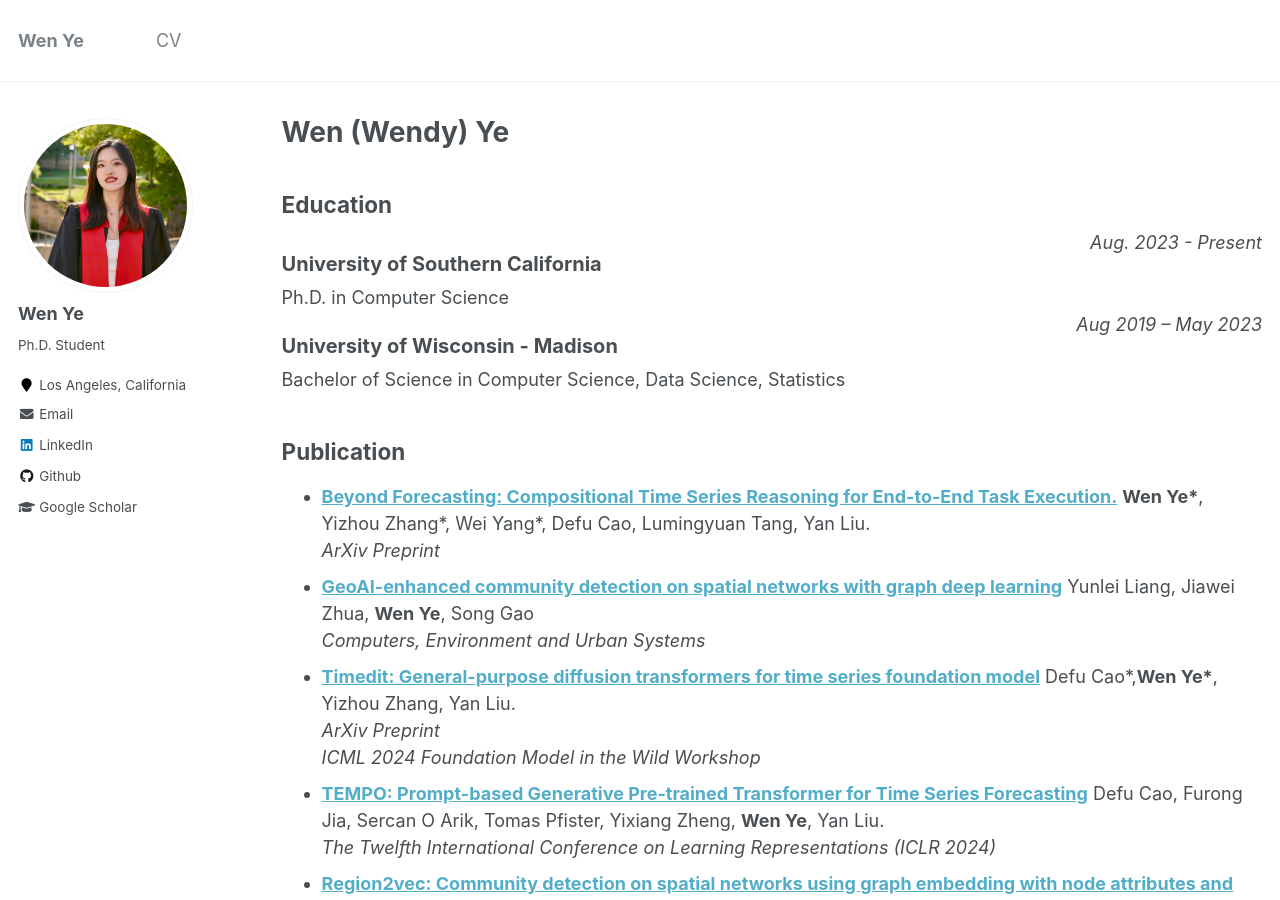
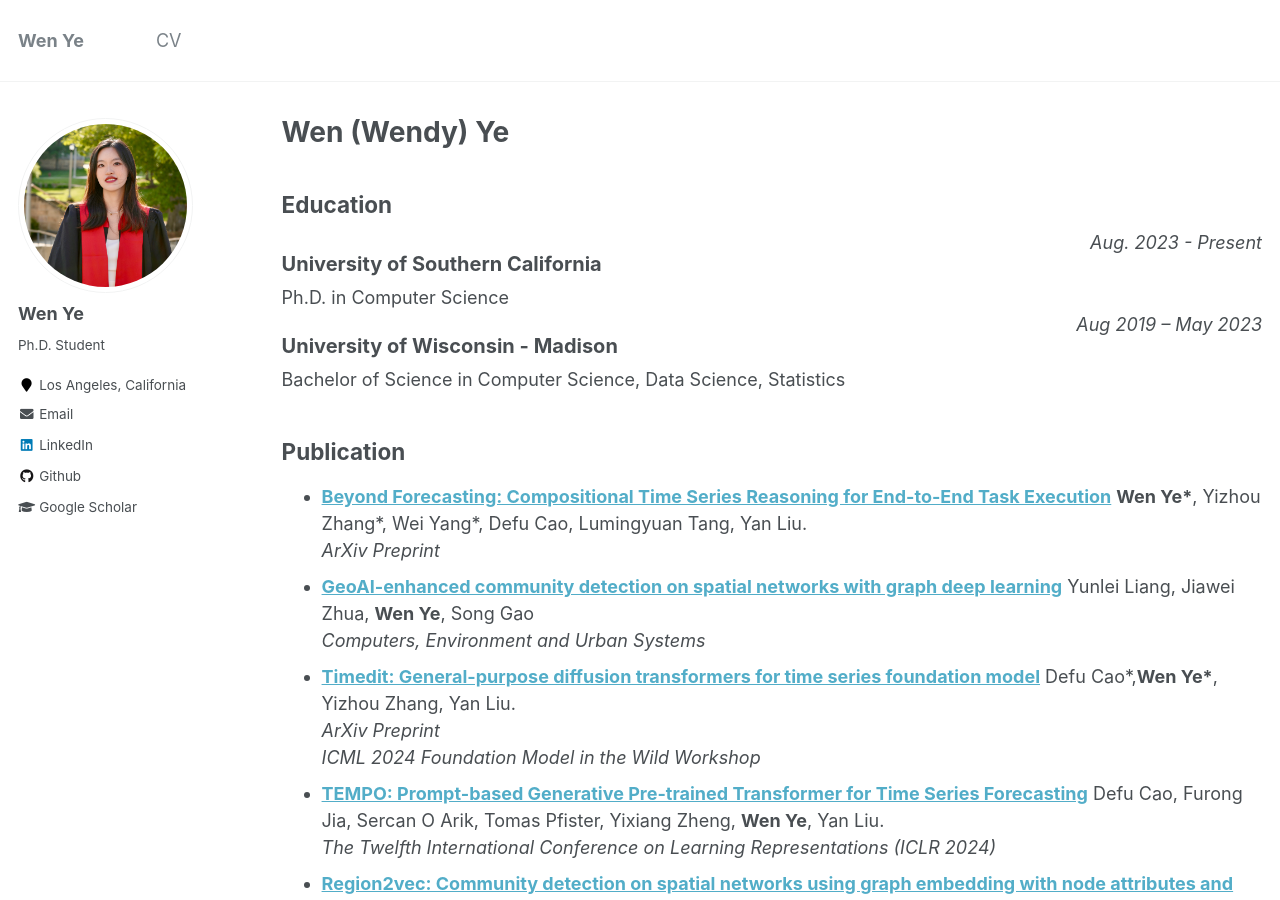
Before and after one commit to wen-ye-xwz/wen-ye-xwz.github.io, a Jekyll site: the page built from _pages/cv.md, in a window 1280 px wide and 900 px high. Built offline with Jekyll 4.4.1, drawn with Linux system fonts in a browser that asks for light colours.

Commit message:
update cv

```diff
--- a/_pages/cv.md
+++ b/_pages/cv.md
@@ -29,7 +29,7 @@ redirect_from:
 </div>
 
 ## Publication
-* [**Beyond Forecasting: Compositional Time Series Reasoning for End-to-End Task Execution.**](https://arxiv.org/abs/2410.04047)
+* [**Beyond Forecasting: Compositional Time Series Reasoning for End-to-End Task Execution**](https://arxiv.org/abs/2410.04047)
 	**Wen Ye\***, Yizhou Zhang\*, Wei Yang\*, Defu Cao, Lumingyuan Tang, Yan Liu. \\
 	*ArXiv Preprint*
 * [**GeoAI-enhanced community detection on spatial networks with graph deep learning**](https://arxiv.org/pdf/2411.15428)
```
